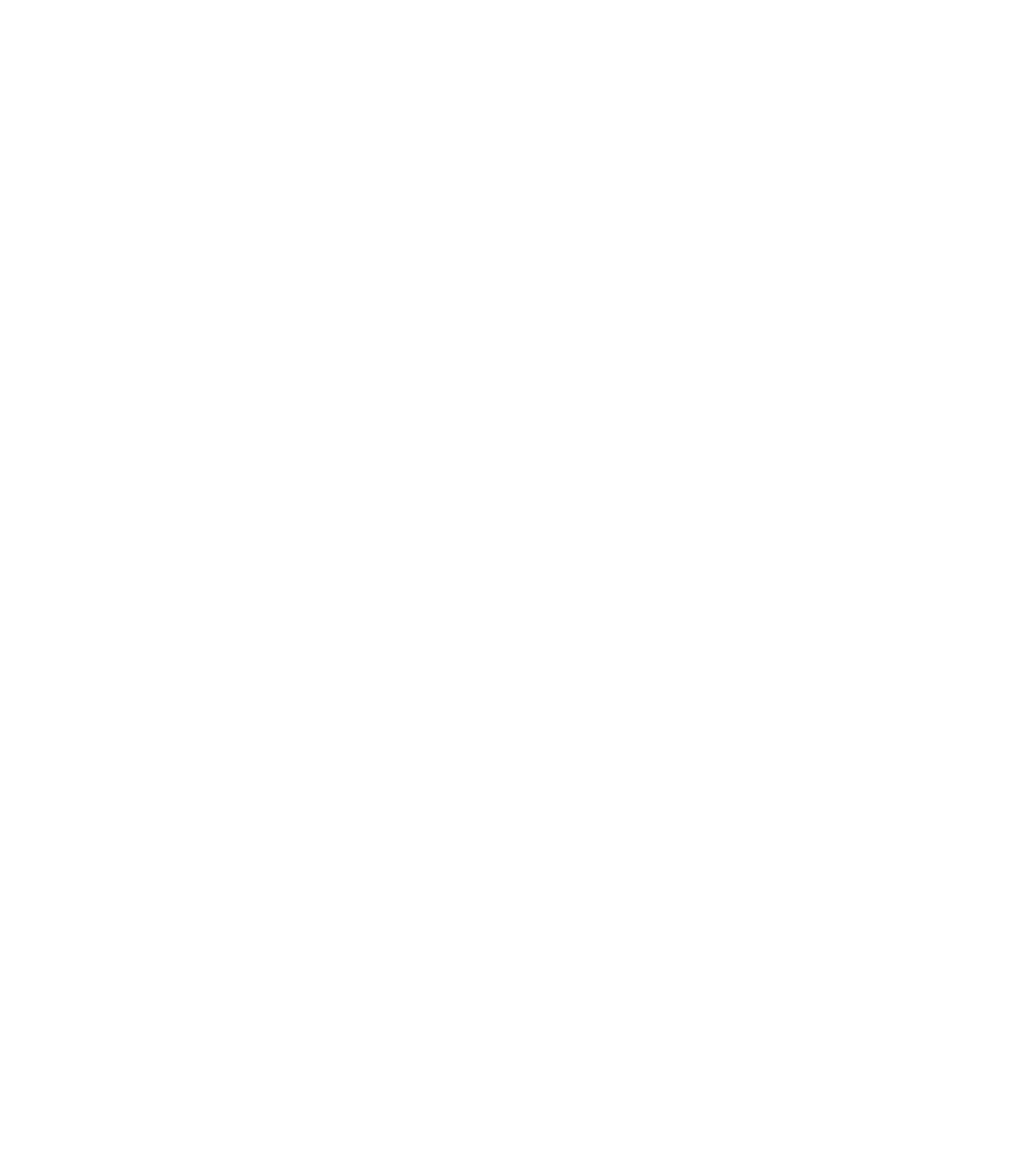
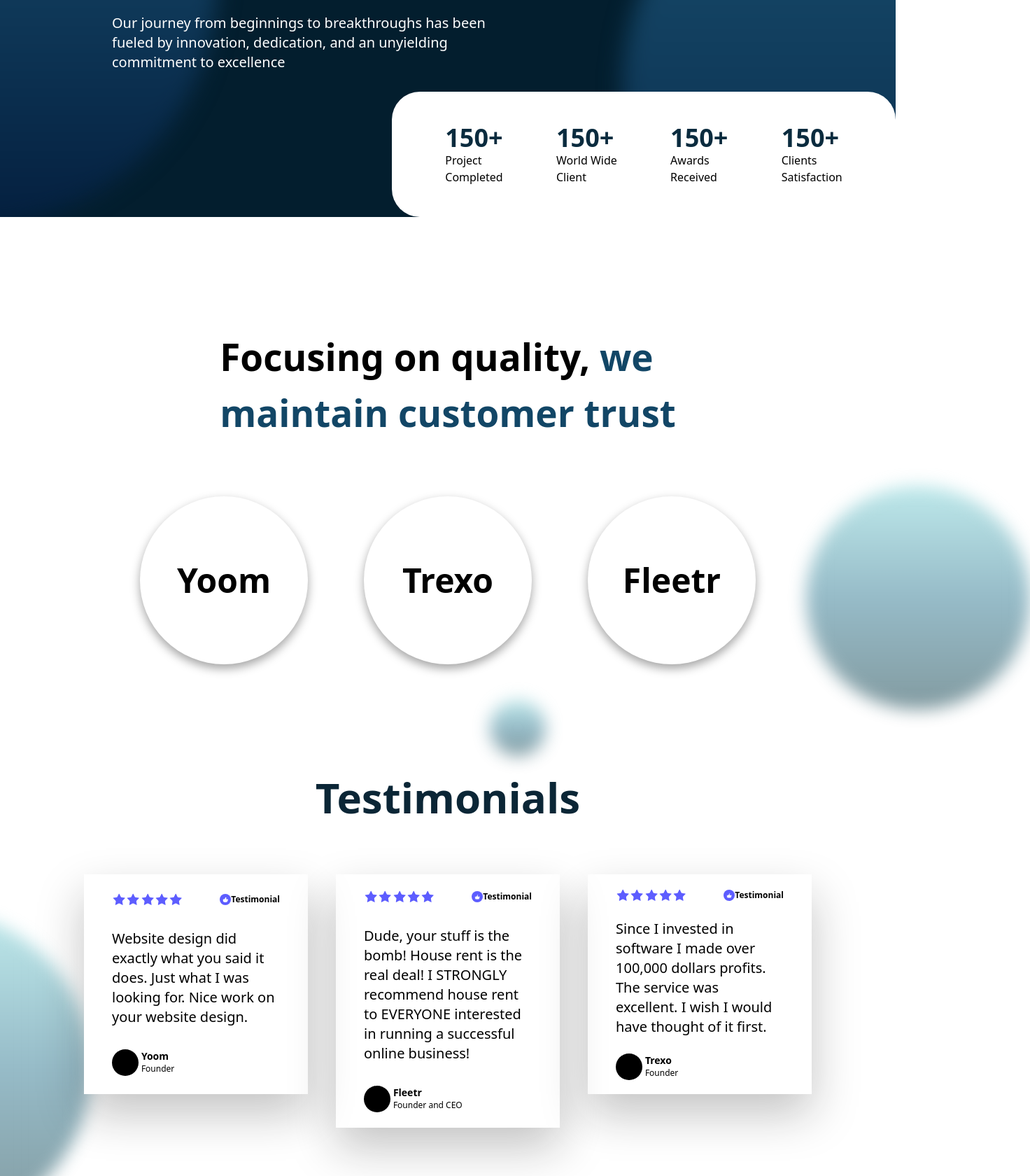
Before and after one commit to THEYASHGAUR/forgebyte-final, a Next.js app: page /testimonial in a window 1280 px wide. Shown: the part 500-2180 px from the top of the page at 70% size, 1472 px wide, since content can reach past the window. Before the commit the page ends 800 px from the top, so only its background shows below. Built offline with nearby package versions, Linux system fonts and the light colour scheme.

Commit message:
feat: Testimonials Page Done

```diff
--- a/app/testimonial/page.jsx
+++ b/app/testimonial/page.jsx
@@ -1,11 +1,121 @@
 import React from 'react'
 import Header from '../components/Header'
+import Footer from '../components/Footer'
+import { Star, ThumbsUp } from 'lucide-react'
 
 const page = () => {
   return (
     <div>
       <Header />
-      testimonial page
+      <div className='h-[682px] flex flex-col overflow-hidden gap-y-10 justify-center px-40 relative bg-[#031e2e]'>
+        <div className='absolute -left-[400px] size-[711px] rounded-full bg-gradient-to-t from-[#041F3F] via-[#103B5B] to-[#194F6F] blur-lg backdrop-blur-lg' />
+        <div className='absolute -bottom-1/4 -right-1/4 size-[711px] rounded-full bg-gradient-to-t from-[#041F3F] via-[#103B5B] to-[#194F6F] blur-lg backdrop-blur-lg' />
+        <div className='absolute right-1/3 top-[10%] size-[136px] rounded-full bg-gradient-to-t from-[#041F3F] via-[#103B5B] to-[#194F6F] blur-lg backdrop-blur-lg' />
+        <div className='absolute flex justify-evenly items-center bottom-0 right-0 h-[179px] w-[720px] bg-white rounded-l-[40px] rounded-tr-[40px]'>
+          <div>
+            <h2 className='text-[#0a2b3e] font-semibold text-4xl'>150+</h2>
+            <p>Project<br/>Completed</p>
+          </div>
+          <div>
+            <h2 className='text-[#0a2b3e] font-semibold text-4xl'>150+</h2>
+            <p>World Wide<br/>Client</p>
+          </div>
+          <div>
+            <h2 className='text-[#0a2b3e] font-semibold text-4xl'>150+</h2>
+            <p>Awards<br/>Received</p>
+          </div>
+          <div>
+            <h2 className='text-[#0a2b3e] font-semibold text-4xl shadow-[4px_4px_5px_0px_rgba(0, 0, 0, 0.15)]'>150+</h2>
+            <p>Clients<br/>Satisfaction</p>
+          </div>
+        </div>
+        <h1 className='text-white text-7xl font-bold z-20'>Journey of Innovation<br/>and Excellence</h1>
+        <p className='text-white z-20 text-xl w-7/12'>Our journey from beginnings to breakthroughs has been fueled by innovation, dedication, and an unyielding commitment to excellence</p>
+      </div>
+      <div className='flex flex-col py-40 relative justify-center items-center gap-y-20'>
+        <div className='absolute -right-48 top-96 size-80 bg-gradient-to-t from-[#053642] via-[#2d7790] to-[#7cd2d6] opacity-50 rounded-full backdrop-blur-xl blur-md' />
+        <div className='absolute left-[700px] size-20 bg-gradient-to-t from-[#053642] via-[#2d7790] to-[#7cd2d6] opacity-50 rounded-full backdrop-blur-xl blur-md' />
+        <div className='absolute size-[450px] -left-80 bottom-5 bg-gradient-to-t from-[#053642] via-[#2d7790] to-[#7cd2d6] opacity-50 rounded-full backdrop-blur-xl blur-md' />
+        <h1 className='font-semibold text-[53px]'>Focusing on quality, <span className='text-[#124666]'>we<br/>maintain customer trust</span></h1>
+        <div className='flex gap-x-20 mb-20'>
+          <div className='w-[240px] h-[240px] rounded-full bg-white [box-shadow:_0px_6px_14px_0px_#0000005C] flex justify-center items-center text-5xl font-semibold'>Yoom</div>
+          <div className='w-[240px] h-[240px] rounded-full bg-white [box-shadow:_0px_6px_14px_0px_#0000005C] flex justify-center items-center text-5xl font-semibold'>Trexo</div>
+          <div className='w-[240px] h-[240px] rounded-full bg-white [box-shadow:_0px_6px_14px_0px_#0000005C] flex justify-center items-center text-5xl font-semibold'>Fleetr</div>
+        </div>
+        <h1 className='text-[#0B2636] text-6xl font-extrabold'>Testimonials</h1>
+        <div className='flex gap-x-10 z-10'>
+          <div className='w-[320px] flex flex-col justify-center bg-white gap-y-8 p-10 h-[313.55px] [box-shadow:_0px_28.93px_61.56px_0px_#15151540;]'>
+            <div className='flex justify-between items-center'>
+              <div className='flex'>
+                <Star className='size-[20.37px] fill-[#5d5dff] stroke-none' />
+                <Star className='size-[20.37px] fill-[#5d5dff] stroke-none' />
+                <Star className='size-[20.37px] fill-[#5d5dff] stroke-none' />
+                <Star className='size-[20.37px] fill-[#5d5dff] stroke-none' />
+                <Star className='size-[20.37px] fill-[#5d5dff] stroke-none' />
+              </div>
+              <div className='flex'>
+                <ThumbsUp className='size-[16.66px] bg-[#5D5DFF] fill-white stroke-none text-[#5d5dff] p-1 rounded-full' />
+                <p className='text-xs font-bold'>Testimonial</p>
+              </div>
+            </div>
+            <h4 className='font-normal text-xl'>Website design did exactly what you said it does. Just what I was looking for. Nice work on your website design.</h4>
+            <div className='flex gap-x-1'>
+              <div className='w-[37.88px] h-[37.88px] rounded-full bg-black'></div>
+              <div>
+                <h3 className='text-sm font-extrabold'>Yoom</h3>
+                <p className='text-xs font-normal'>Founder</p>
+              </div>
+            </div>
+          </div>
+          <div className='w-[320px] flex flex-col justify-center gap-y-8 p-10 h-[361.55px] [box-shadow:_0px_28.93px_61.56px_0px_#15151540;]'>
+            <div className='flex justify-between items-center'>
+              <div className='flex'>
+                <Star className='size-[20.37px] fill-[#5d5dff] stroke-none' />
+                <Star className='size-[20.37px] fill-[#5d5dff] stroke-none' />
+                <Star className='size-[20.37px] fill-[#5d5dff] stroke-none' />
+                <Star className='size-[20.37px] fill-[#5d5dff] stroke-none' />
+                <Star className='size-[20.37px] fill-[#5d5dff] stroke-none' />
+              </div>
+              <div className='flex'>
+                <ThumbsUp className='size-[16.66px] bg-[#5D5DFF] fill-white text-[#5d5dff] p-1 rounded-full' />
+                <p className='text-xs font-bold'>Testimonial</p>
+              </div>
+            </div>
+            <h4 className='font-normal text-xl'>Dude, your stuff is the bomb! House rent is the real deal! I STRONGLY recommend house rent to EVERYONE interested in running a successful online business!</h4>
+            <div className='flex gap-x-1'>
+              <div className='w-[37.88px] h-[37.88px] rounded-full bg-black'></div>
+              <div>
+                <h3 className='text-sm font-extrabold'>Fleetr</h3>
+                <p className='text-xs font-normal'>Founder and CEO</p>
+              </div>
+            </div>
+          </div>
+          <div className='w-[320px] flex flex-col justify-center gap-y-6 p-10 h-[313.55px] [box-shadow:_0px_28.93px_61.56px_0px_#15151540;]'>
+            <div className='flex justify-between items-center'>
+              <div className='flex'>
+                <Star className='size-[20.37px] fill-[#5d5dff] stroke-none' />
+                <Star className='size-[20.37px] fill-[#5d5dff] stroke-none' />
+                <Star className='size-[20.37px] fill-[#5d5dff] stroke-none' />
+                <Star className='size-[20.37px] fill-[#5d5dff] stroke-none' />
+                <Star className='size-[20.37px] fill-[#5d5dff] stroke-none' />
+              </div>
+              <div className='flex'>
+                <ThumbsUp className='size-[16.66px] bg-[#5D5DFF] fill-white text-[#5d5dff] p-1 rounded-full' />
+                <p className='text-xs font-bold'>Testimonial</p>
+              </div>
+            </div>
+            <h4 className='font-normal text-xl'>Since I invested in software I made over 100,000 dollars profits. The service was excellent. I wish I would have thought of it first.</h4>
+            <div className='flex gap-x-1'>
+              <div className='w-[37.88px] h-[37.88px] rounded-full bg-black'></div>
+              <div>
+                <h3 className='text-sm font-extrabold'>Trexo</h3>
+                <p className='text-xs font-normal'>Founder</p>
+              </div>
+            </div>
+          </div>
+        </div>
+      </div>
+      <Footer />
     </div>
   )
 }
```
